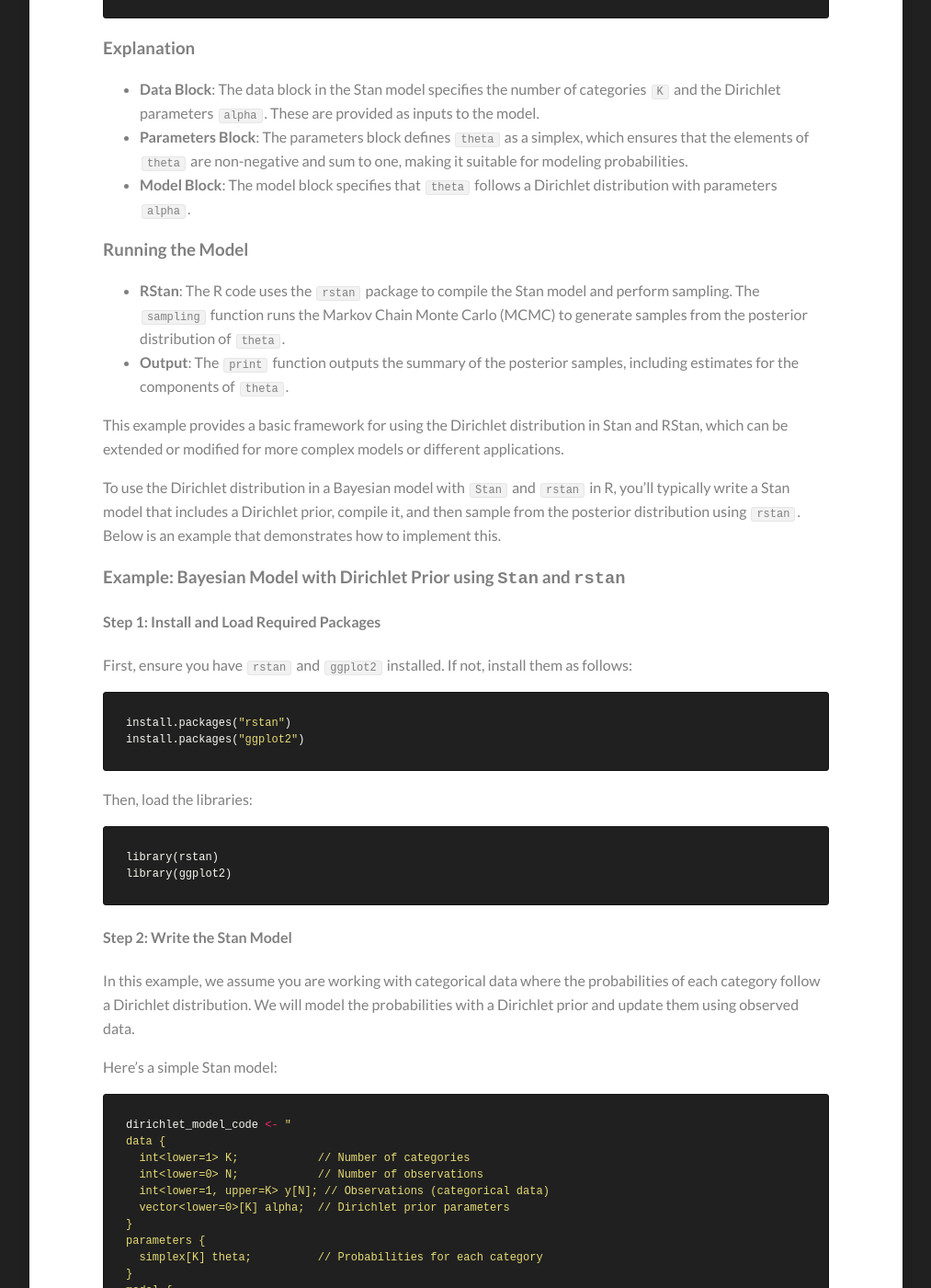
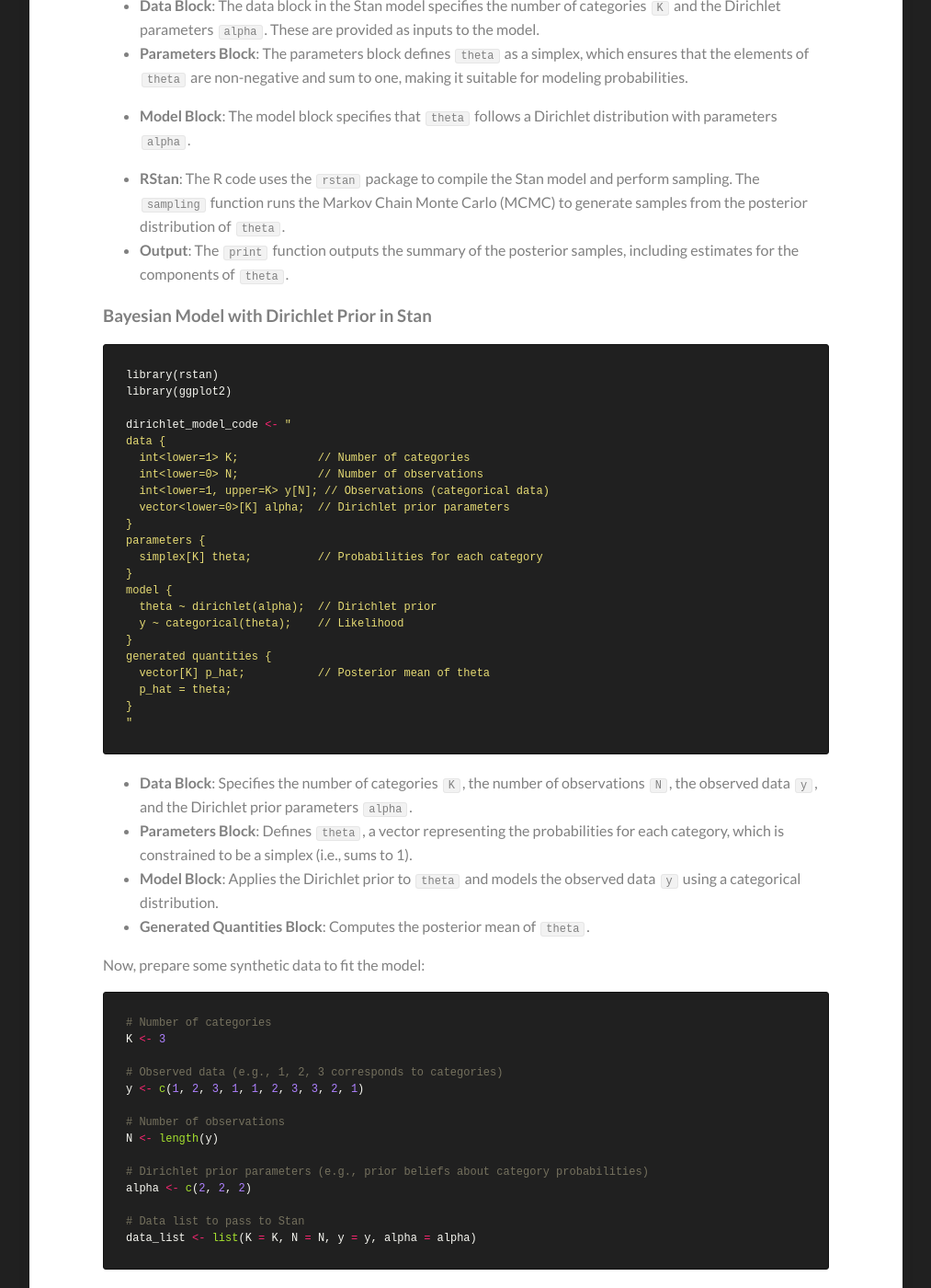
Before and after one commit to Kamran-Afzali/Kamran-Afzali.github.io, a Jekyll site: the page built from _posts/2024-11-25-Dirichlet_Distribution.md, in a window 1280 px wide and 1400 px high, scrolled down 3643 px. Shown: the whole window at 92% size, without its empty margins (133-1146 px from the left). Built offline with Jekyll 4.4.1, drawn with Linux system fonts in a browser that asks for light colours; formulas are drawn with MathJax 3; some of the changed text lies outside the part shown.

Commit message:
Update 2024-11-25-Dirichlet_Distribution.md

````diff
--- a/_posts/2024-11-25-Dirichlet_Distribution.md
+++ b/_posts/2024-11-25-Dirichlet_Distribution.md
@@ -98,7 +98,7 @@
 ```
 
 
-### Examples of Dirichlet Distribution in Stan
+### Dirichlet Distribution in Stan
 
 To implement the Dirichlet distribution using Stan and RStan, you can follow the example below. This example demonstrates how to define a simple Stan model with a Dirichlet distribution and run it using RStan in R.
 
@@ -133,47 +131,21 @@
 
 ```
 
-### Explanation
-
 - **Data Block**: The data block in the Stan model specifies the number of categories `K` and the Dirichlet parameters `alpha`. These are provided as inputs to the model.
 - **Parameters Block**: The parameters block defines `theta` as a simplex, which ensures that the elements of `theta` are non-negative and sum to one, making it suitable for modeling probabilities.
 - **Model Block**: The model block specifies that `theta` follows a Dirichlet distribution with parameters `alpha`.
 
-### Running the Model
-
 - **RStan**: The R code uses the `rstan` package to compile the Stan model and perform sampling. The `sampling` function runs the Markov Chain Monte Carlo (MCMC) to generate samples from the posterior distribution of `theta`.
 - **Output**: The `print` function outputs the summary of the posterior samples, including estimates for the components of `theta`.
 
-This example provides a basic framework for using the Dirichlet distribution in Stan and RStan, which can be extended or modified for more complex models or different applications.
 
+### Bayesian Model with Dirichlet Prior in Stan
 
-To use the Dirichlet distribution in a Bayesian model with `Stan` and `rstan` in R, you'll typically write a Stan model that includes a Dirichlet prior, compile it, and then sample from the posterior distribution using `rstan`. Below is an example that demonstrates how to implement this.
-
-### Example: Bayesian Model with Dirichlet Prior using `Stan` and `rstan`
-
-#### Step 1: Install and Load Required Packages
-
-First, ensure you have `rstan` and `ggplot2` installed. If not, install them as follows:
-
-```r
-install.packages("rstan")
-install.packages("ggplot2")
-```
-
-Then, load the libraries:
 
 ```r
 library(rstan)
 library(ggplot2)
-```
 
-#### Step 2: Write the Stan Model
-
-In this example, we assume you are working with categorical data where the probabilities of each category follow a Dirichlet distribution. We will model the probabilities with a Dirichlet prior and update them using observed data.
-
-Here’s a simple Stan model:
-
-```r
 dirichlet_model_code <- "
 data {
   int<lower=1> K;            // Number of categories
@@ -195,14 +167,10 @@
 "
 ```
 
-This model includes:
-
 - **Data Block**: Specifies the number of categories `K`, the number of observations `N`, the observed data `y`, and the Dirichlet prior parameters `alpha`.
 - **Parameters Block**: Defines `theta`, a vector representing the probabilities for each category, which is constrained to be a simplex (i.e., sums to 1).
 - **Model Block**: Applies the Dirichlet prior to `theta` and models the observed data `y` using a categorical distribution.
 - **Generated Quantities Block**: Computes the posterior mean of `theta`.
-
-#### Step 3: Prepare the Data in R
 
 Now, prepare some synthetic data to fit the model:
 
@@ -223,8 +191,6 @@
 data_list <- list(K = K, N = N, y = y, alpha = alpha)
 ```
 
-#### Step 4: Compile and Run the Stan Model
-
 Compile and run the Stan model using the `stan` function:
 
 ```r
@@ -237,8 +203,6 @@
 # Print a summary of the results
 print(fit)
 ```
-
-#### Step 5: Analyze the Results
 
 Extract and visualize the posterior distributions:
 
````
Also changed, not shown: other parts of _posts/2024-11-25-Dirichlet_Distribution.md (+0 -2 lines).
